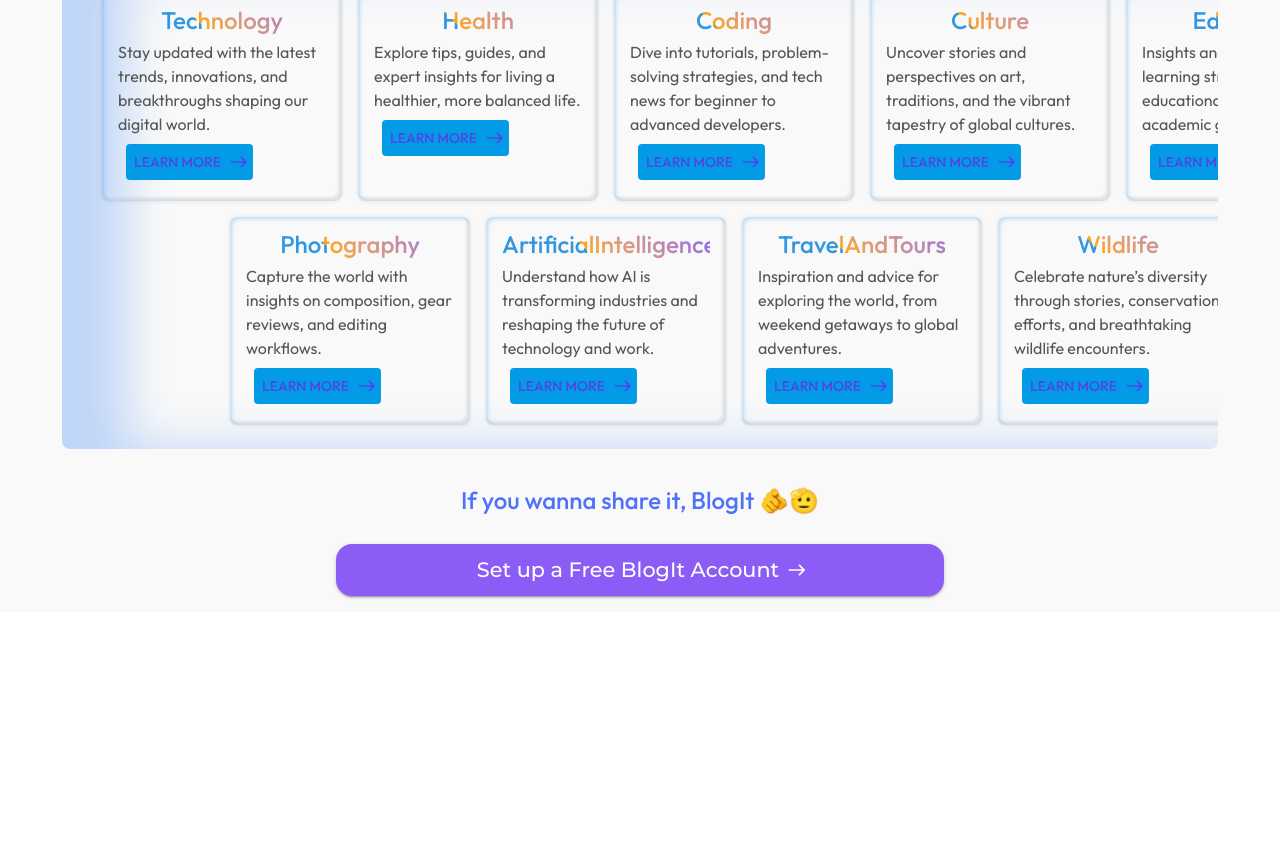
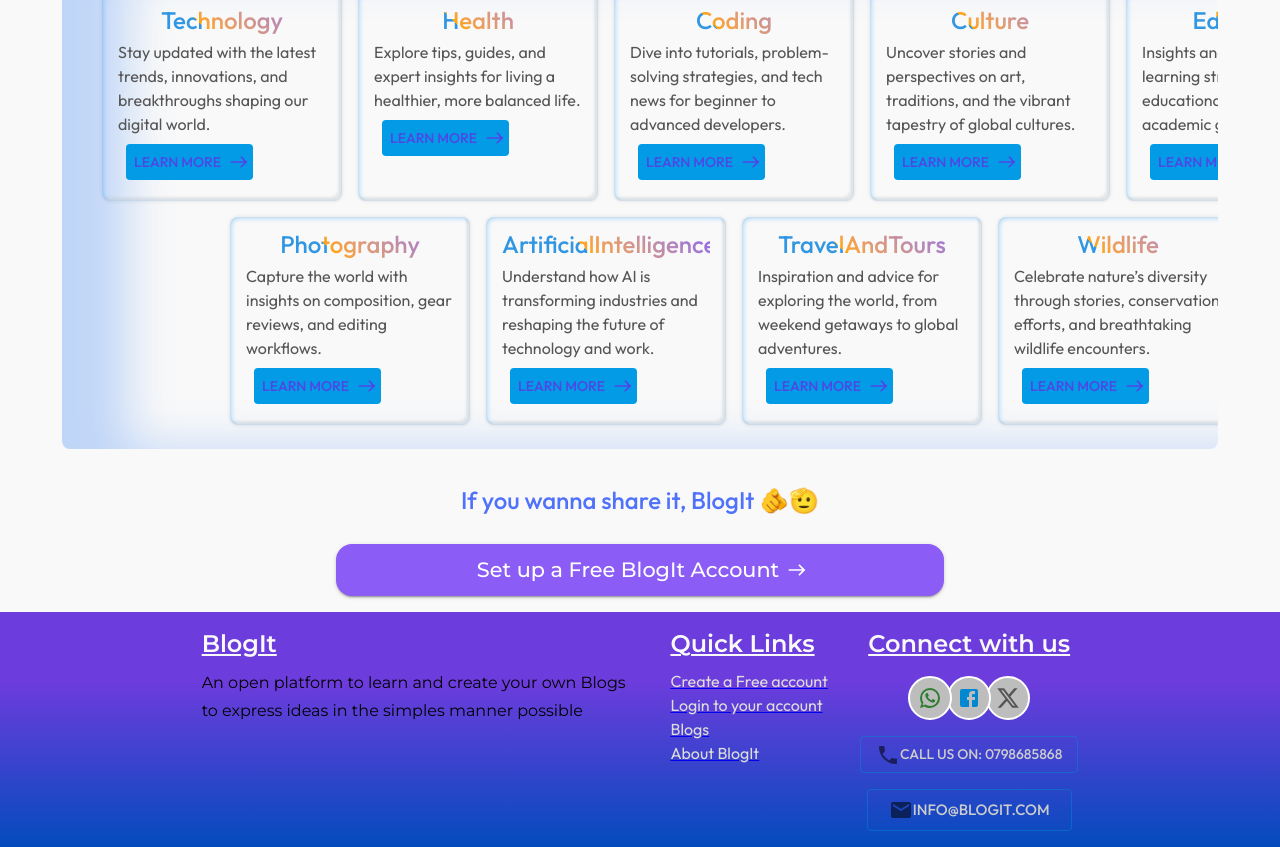
Before and after one commit to WaithakaGuru/BlogIt, a React (Vite) app in the folder frontend/: page / in a window 1280 px wide. Shown: the part 871-1718 px from the top of the page. Before the commit the page ends 1483 px from the top, so only its background shows below. Built offline with nearby package versions, Linux system fonts and the light colour scheme.

Commit message:
Add the footer

```diff
--- a/frontend/src/components/Footer.tsx
+++ b/frontend/src/components/Footer.tsx
@@ -1,17 +1,43 @@
-import { Box, Stack } from "@mui/material"
+import { Email, Facebook, Phone, WhatsApp, X } from "@mui/icons-material"
+import { Avatar, AvatarGroup, Box, Button, IconButton, Stack, Typography } from "@mui/material"
+import { Link } from "react-router-dom"
 
 function Footer() {
   return (
-    <Box component={"footer"} width={"100%"}>
-        <Stack direction={"row"} flexWrap={"wrap"}>
-            <Stack>
-
+    <Box component={"footer"} width={"100%"}  minHeight={"10rem"}
+        sx={{background: `linear-gradient(rgb(108, 60, 220) 30%,rgb(3, 75, 189) )`}}
+    >
+        <Stack direction={"row"} flexWrap={"wrap"} p={2} gap={4} justifyContent={"center"}>
+            <Stack maxWidth={{md: "35%", xs: "70%"}}>
+                <Typography variant="h5"  fontWeight={600}  fontFamily={"Montserrat"}
+                gutterBottom color="#f9f9f9"sx={{textDecoration: "underline"}}
+                >
+                    BlogIt
+                </Typography>
+                <Typography variant="subtitle1" fontFamily={"Montserrat"} color="#000">
+                    An open platform to learn and create your own Blogs to express ideas in the simples manner possible
+                </Typography>
             </Stack>
             <Stack>
-
+                <Typography variant="h5" color="#f9f9f9"fontFamily={"Montserrat"} fontWeight={"600"} gutterBottom sx={{textDecoration: "underline"}}>
+                    Quick Links
+                </Typography>
+                <Link to={"/login"} title="Create account" ><Typography variant="body1" color="textDisabled">Create a Free account</Typography></Link>
+                <Link to={"/login"} title="Create account" ><Typography variant="body1" color="textDisabled">Login to your account</Typography></Link>
+                <Link to={"/login"} title="Create account" ><Typography variant="body1" color="textDisabled">Blogs </Typography></Link>
+                <Link to={"/login"} title="Create account" ><Typography variant="body1" color="textDisabled">About BlogIt </Typography></Link>
             </Stack>
-            <Stack>
-
+            <Stack spacing={2} alignItems={"center"}>
+                <Typography variant="h5" color="#f9f9f9" fontFamily={"Montserrat"} fontWeight={"600"} gutterBottom sx={{textDecoration: "underline"}}>
+                    Connect with us
+                </Typography>
+                <AvatarGroup spacing={5}>
+                    <Avatar><IconButton href="https://whatsapp.com"> <WhatsApp color="success"/></IconButton></Avatar>
+                    <Avatar><IconButton href="https://facebook.com"> <Facebook color="info"/></IconButton></Avatar>
+                    <Avatar><IconButton href="https://x.com"> <X color="action"/></IconButton></Avatar>
+                </AvatarGroup>
+                <Button variant="outlined" href={"tel:+254798685668"} color="info" sx={{color: "#ccc"}}> <Phone color="action"/> Call us on: 0798685868</Button>
+                <Button variant="outlined" href={"mailto:info@blogit.com"} color="info" size="large" sx={{color: "#ccc"}}> <Email color="action"/> info@blogit.com</Button>
             </Stack>
         </Stack>
     </Box>
```
